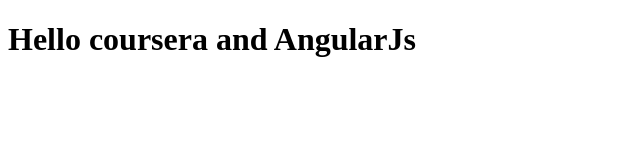
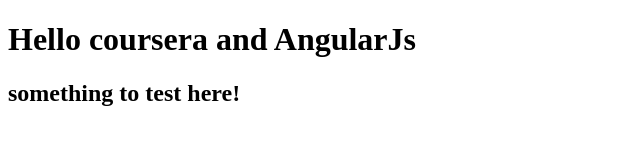
Before and after one commit to Rashad-Harun/coursera-test-angularJs, a plain HTML site: page index.html in a window 1280 px wide. Shown: the whole page, without its empty margins (0-640 px from the left). Drawn offline with Linux system fonts and the light colour scheme.

Commit message:
new line added

```diff
--- a/index.html
+++ b/index.html
@@ -8,5 +8,6 @@
 </head>
 <body>
     <h1>Hello coursera and AngularJs</h1>
+    <h2>something to test here!</h2>
 </body>
 </html>
```
